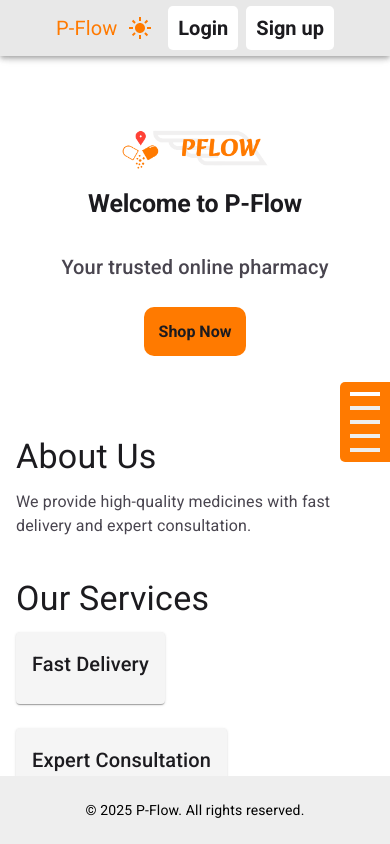
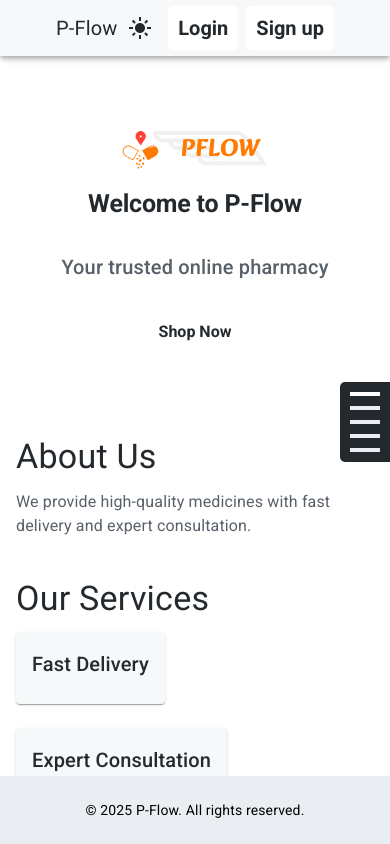
Before and after one commit to elref7i/p-flow, a React (Vite) app: page /landing in a window 390 px wide. Shown: the top 844 px of the page. Built offline with nearby package versions, Linux system fonts and the light colour scheme.

Commit message:
Refactor button styles and theme colors: update CustomButton and CustomLink components, enhance responsiveness in Setting page, and improve color palette for light and dark modes.

```diff
--- a/src/components/Common/ButtonStyle.jsx
+++ b/src/components/Common/ButtonStyle.jsx
@@ -2,7 +2,7 @@ import { Button } from '@mui/material';
 import { styled } from '@mui/material/styles';
 import { Link } from 'react-router-dom';
 
-// ^ Signup
+// CustomButton
 const CustomButton = styled(Button)(
   ({
     theme,
@@ -20,8 +20,8 @@ const CustomButton = styled(Button)(
     color,
     border,
   }) => ({
-    backgroundColor: bgcolor || theme.palette.primary.main,
-    color: color || theme.palette.text.primary,
+    backgroundColor: bgcolor || theme.palette.primary.main, // لون الخلفية الأساسي
+    color: color || theme.palette.text.primary, // لون النص الأساسي
     padding: pad || '10px 20px',
     borderRadius: '5px',
     border: border || `1px solid ${theme.palette.action.hover}`,
@@ -41,12 +41,13 @@ const CustomButton = styled(Button)(
     marginBottom: mb || 'auto',
 
     '&:hover': {
-      backgroundColor: hoverbgColor || theme.palette.action.hover, // لون مخصص للـ hover
-      color: hoverColor || theme.palette.primary.light, // لون يكون واضح في الحالتين
+      backgroundColor: hoverbgColor || theme.palette.action.hover, // لون الخلفية عند الـ hover
+      color: hoverColor || theme.palette.text.primary, // لون النص عند الـ hover
     },
   })
 );
 
+// CustomLink
 export const CustomLink = styled(Link)(
   ({
     theme,
@@ -71,7 +72,7 @@ export const CustomLink = styled(Link)(
     fontSize: fs || 'normal',
     fontWeight: fw || 'normal',
     borderRadius: br || '0px',
-    color: c || theme.palette.text.primary,
+    color: c || theme.palette.text.primary, // لون النص الأساسي
     textDecoration: textDecoration || 'none',
     display: display || 'block',
     alignItems: alignItems,
@@ -83,13 +84,14 @@ export const CustomLink = styled(Link)(
     cursor: 'pointer',
     transition: transition || 'all 0.4s ease-in-out',
     padding: p || '0px',
-    backgroundColor: bg || theme.palette.background.default,
+    backgroundColor: bg || theme.palette.background.default, // لون الخلفية الأساسي
 
-    // إزالة تأثيرات hover
+    // تأثيرات hover
     '&:hover': {
-      backgroundColor: bghover || theme.palette.action.hover, // نفس لون الخلفية الأصلي
-      color: chover || theme.palette.primary.light, // نفس لون النص الأصلي
+      backgroundColor: bghover || theme.palette.action.hover, // لون الخلفية عند الـ hover
+      color: chover || theme.palette.text.primary, // لون النص عند الـ hover
     },
   })
 );
+
 export default CustomButton;
--- a/src/pages/Setting/Setting.jsx
+++ b/src/pages/Setting/Setting.jsx
@@ -237,6 +237,8 @@ import {
   Paper,
   Tabs,
   Tab,
+  useMediaQuery,
+  useTheme,
 } from '@mui/material';
 import { useFormik } from 'formik';
 import Location from '../../components/Loaction/Location';
@@ -244,7 +246,8 @@ import ImageAdmin from '@/assets/photo_2024-12-03_19-37-17.jpg';
 
 export default function Setting() {
   const [tabIndex, setTabIndex] = useState(0);
-
+  const theme = useTheme();
+  const isSmallScreen = useMediaQuery(theme.breakpoints.down('md'));
   const handleTabChange = (event, newIndex) => {
     setTabIndex(newIndex);
   };
@@ -277,11 +280,17 @@ export default function Setting() {
   });
 
   return (
-    <Box maxWidth={'lg'} mx={'auto'} py={4} display={'flex'} gap={4}>
+    <Stack
+      maxWidth={'lg'}
+      mx={'auto'}
+      py={4}
+      direction={{ sm: 'column', md: 'row' }}
+      gap={4}
+    >
       {/* Sidebar */}
-      <Paper sx={{ width: 250, p: 2, borderRadius: 2 }}>
+      <Paper sx={{ p: 2, borderRadius: 2 }}>
         <Tabs
-          orientation="vertical"
+          orientation={isSmallScreen ? 'horizontal' : 'vertical'}
           value={tabIndex}
           onChange={handleTabChange}
           sx={{ borderRight: 1, borderColor: 'divider' }}
@@ -303,7 +312,7 @@ export default function Setting() {
             {/* Profile Picture */}
             <Stack direction={'row'} alignItems={'center'} gap={3}>
               <Avatar src={ImageAdmin} sx={{ width: 90, height: 90 }} />
-              <Stack direction={'row'} gap={1}>
+              <Stack direction={'row'} flexWrap={'wrap'} gap={1}>
                 <Button variant="contained">Change</Button>
                 <Button variant="outlined" color="error">
                   Delete
@@ -371,7 +380,7 @@ export default function Setting() {
             <Button
               type="submit"
               variant="contained"
-              disabled
+              // disabled
               sx={{ mt: 3, ml: 'auto', display: 'block' }}
             >
               Save Changes
@@ -385,6 +394,6 @@ export default function Setting() {
           <Typography>Preferences Settings (Under Development)</Typography>
         )}
       </Paper>
-    </Box>
+    </Stack>
   );
 }
--- a/src/pages/auth/Landing/Landing.jsx
+++ b/src/pages/auth/Landing/Landing.jsx
@@ -89,7 +89,7 @@ const LandingPage = () => {
           fw={'bold'}
           p={'15px'}
           br={'10px'}
-          sx={{ mt: 3, backgroundColor: 'primary.main' }} // استخدام لون من الـ theme
+          sx={{ mt: 3 }} // استخدام لون من الـ theme
         >
           Shop Now
         </CustomLink>
--- a/src/theme.jsx
+++ b/src/theme.jsx
@@ -1,47 +1,50 @@
 const colors = {
   // الألوان الأساسية
-  primary: '#FF7A00', // لون أساسي (برتقالي)
-  secondary: '#958DA5', // لون ثانوي (رمادي بنفسجي)
+  primary: '#24292E', // لون أساسي (أسود داكن)
+  secondary: '#0366D6', // لون ثانوي (أزرق)
   auth: '#939494', // لون ثانوي (رمادي بنفسجي)
-  error: '#B3261E', // لون الخطأ (أحمر داكن)
+  error: '#CB2431', // لون الخطأ (أحمر)
   warning: '#F9A825', // لون التحذير (أصفر داكن)
-  success: '#4CAF50', // لون النجاح (أخضر)
-  info: '#2196F3', // لون المعلومات (أزرق)
+  success: '#28A745', // لون النجاح (أخضر)
+  info: '#0366D6', // لون المعلومات (أزرق)
 
   // درجات الألوان للوضع الفاتح (Light Mode)
   lightBackground: '#FFFFFF', // لون الخلفية العام (أبيض)
-  lightPaper: '#F5F5F5', // لون المكونات الورقية (رمادي فاتح)
-  lightNavbar: '#E8E8E8', // لون شريط التنقل (رمادي فاتح)
-  lightTextPrimary: '#1C1B1F', // اللون الأساسي للنصوص (أسود داكن)
-  lightTextSecondary: '#49454F', // اللون الثانوي للنصوص (رمادي داكن)
+  lightPaper: '#F6F8FA', // لون المكونات الورقية (رمادي فاتح)
+  lightNavbar: '#F6F8FA', // لون شريط التنقل (رمادي فاتح)
+  lightTextPrimary: '#24292E', // اللون الأساسي للنصوص (أسود داكن)
+  lightTextSecondary: '#586069', // اللون الثانوي للنصوص (رمادي داكن)
   lightGrey: {
-    100: '#F5F5F5', // درجة فاتحة جدًا
-    200: '#EEEEEE', // درجة فاتحة
-    300: '#E0E0E0', // درجة متوسطة
-    400: '#BDBDBD', // درجة داكنة
-    500: '#9E9E9E', // درجة داكنة جدًا
+    100: '#F6F8FA',
+    200: '#EAEEF2',
+    300: '#D1D5DA',
+    400: '#959DA5',
+    500: '#6A737D',
   },
+  lightBgButton: 'linear-gradient(45deg, #24292E, #0366D6)', // لون زر الوضع الفاتح
+  lightButtonText: '#FFFFFF', // لون نص الأزرار في الوضع الفاتح
 
   // درجات الألوان للوضع الداكن (Dark Mode)
-  darkBackground: '#383838', // لون الخلفية العام (أسود داكن)
-  darkPaper: '#1E1E1E', // لون المكونات الورقية (رمادي داكن جدًا)
-  darkNavbar: '#2B2B2B', // لون شريط التنقل (رمادي داكن)
-  darkTextPrimary: '#E0E0E0', // اللون الأساسي للنصوص (رمادي فاتح)
-  darkTextSecondary: '#A5A5A5', // اللون الثانوي للنصوص (رمادي متوسط)
+  darkBackground: '#0D1117', // لون الخلفية العام (أسود داكن جدًا)
+  darkPaper: '#161B22', // لون المكونات الورقية (رمادي داكن جدًا)
+  darkNavbar: '#0D1117', // لون شريط التنقل (أسود داكن جدًا)
+  darkTextPrimary: '#C9D1D9', // اللون الأساسي للنصوص (رمادي فاتح)
+  darkTextSecondary: '#8B949E', // اللون الثانوي للنصوص (رمادي متوسط)
   darkGrey: {
-    100: '#1E1E1E', // درجة فاتحة جدًا
-    200: '#2B2B2B', // درجة فاتحة
-    300: '#3D3D3D', // درجة متوسطة
-    400: '#5C5C5C', // درجة داكنة
-    500: '#7E7E7E', // درجة داكنة جدًا
+    100: '#161B22',
+    200: '#21262D',
+    300: '#30363D',
+    400: '#484F58',
+    500: '#6E7681',
   },
+  darkBgButton: 'linear-gradient(45deg, #24292E, #0366D6)', // لون زر الوضع الداكن
+  darkButtonText: '#FFFFFF', // لون نص الأزرار في الوضع الداكن
 };
 
 export const getDesignTokens = (mode) => ({
   palette: {
     mode,
-    // الألوان الأساسية
-    primary: { main: colors.primary }, // نفس اللون في كلا الوضعين
+    primary: { main: colors.primary },
     secondary: { main: colors.secondary },
     auth: { main: colors.auth },
     error: { main: colors.error },
@@ -55,6 +58,7 @@ export const getDesignTokens = (mode) => ({
         mode === 'light' ? colors.lightBackground : colors.darkBackground,
       paper: mode === 'light' ? colors.lightPaper : colors.darkPaper,
       navbar: mode === 'light' ? colors.lightNavbar : colors.darkNavbar,
+      button: mode === 'light' ? colors.lightBgButton : colors.darkBgButton, // لون زر الخلفية
     },
 
     // النصوص
@@ -63,6 +67,7 @@ export const getDesignTokens = (mode) => ({
         mode === 'light' ? colors.lightTextPrimary : colors.darkTextPrimary,
       secondary:
         mode === 'light' ? colors.lightTextSecondary : colors.darkTextSecondary,
+      button: mode === 'light' ? colors.lightButtonText : colors.darkButtonText, // لون نص الأزرار
     },
 
     // درجات الرمادي
```
